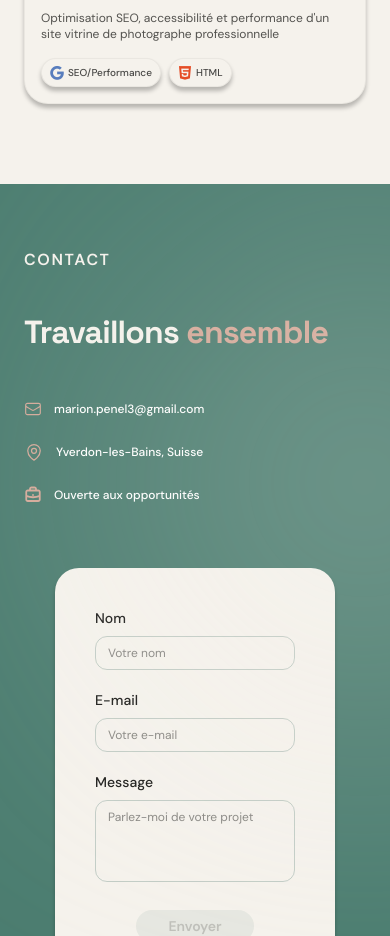
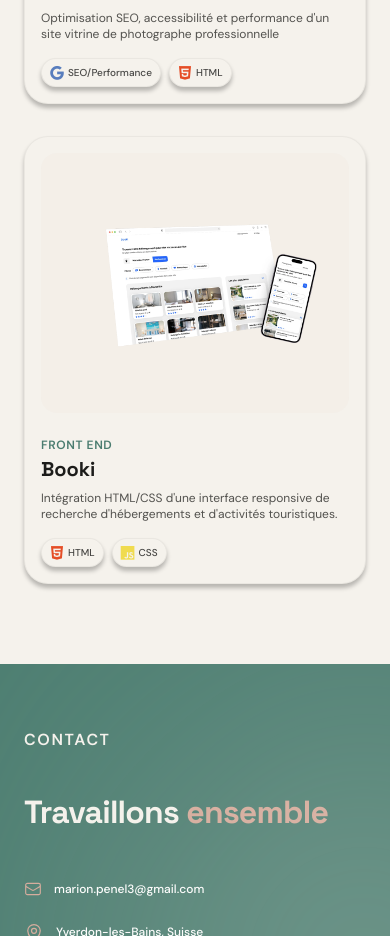
Before and after one commit to Marionpnl/Portfolio-2026, a React (Vite) app: page / in a window 390 px wide. Shown: the part 5260-6196 px from the top of the page. Built offline with nearby package versions, Linux system fonts and the light colour scheme.

Commit message:
Added Booki project + hero section layout on large screen

```diff
--- a/src/components/sections/Hero.tsx
+++ b/src/components/sections/Hero.tsx
@@ -15,14 +15,14 @@ const Hero = () => {
         {/* Deuxième cercle flou (en haut à droite) */}
         <div className="absolute -top-20 -right-20 w-60 md:w-100 h-60 md:h-100 rounded-full bg-rose blur-[200px] md:blur-[280px]" />
       </div>
-      <div className="w-full max-w-6xl mx-auto flex flex-col lg:flex-row md:items-center md:justify-between md:mb-14">
+      <div className="w-full max-w-6xl 2xl:max-w-7xl mx-auto flex flex-col lg:flex-row md:items-center md:justify-between md:mb-14">
         {/*Tag & Titre*/}
         <div className="animate-reveal">
-          <p className="text-black font-dm font-medium tracking-widest text-xs md:text-sm mb-6">
+          <p className="text-black font-dm font-medium tracking-widest text-xs md:text-sm 2xl:text-lg mb-6 lg:mb-8 2xl:mb-15">
             {t('hero.tag')}
           </p>
 
-          <h1 className="font-space text-4xl md:text-[48px] font-bold text-black leading-[1.2] max-w-5xl mb-20 md:mb-14 tracking-tight">
+          <h1 className="font-space text-4xl md:text-[48px] 2xl:text-6xl font-bold text-black leading-[1.2] max-w-5xl mb-20 md:mb-14 tracking-tight">
             <Trans
               i18nKey="hero.title"
               components={{
@@ -42,7 +42,7 @@ const Hero = () => {
           {/* Bouton Principal - Voir mes projets */}
           <a
             href="#projects"
-            className="px-6 py-2.5 md:px-8 flex items-center justify-center bg-sage text-cream rounded-full font-dm font-bold text-sm md:text-[16px] text-center transition-all hover:bg-green hover:scale-105 active:scale-95 shadow-[0_4px_4px_rgba(0,0,0,0.25)]"
+            className="px-6 py-2.5 md:px-8 flex items-center justify-center bg-sage text-cream rounded-full font-dm font-bold text-sm md:text-[16px] 2xl:text-lg text-center transition-all hover:bg-green hover:scale-105 active:scale-95 shadow-[0_4px_4px_rgba(0,0,0,0.25)]"
           >
             <span className="md:hidden">{t('hero.cta_projects_mobile')}</span>
             <span className="hidden md:inline">{t('hero.cta_projects')}</span>
@@ -51,14 +51,14 @@ const Hero = () => {
           {/* Bouton Secondaire - Me contacter */}
           <a
             href="#contact"
-            className="px-6 py-2.5 md:px-8 flex items-center justify-center bg-cream text-black rounded-full font-dm font-bold text-sm md:text-[16px] text-center transition-all duration-300 hover:scale-105 active:scale-95 shadow-[0_4px_4px_rgba(0,0,0,0.25)]"
+            className="px-6 py-2.5 md:px-8 flex items-center justify-center bg-cream text-black rounded-full font-dm font-bold text-sm md:text-[16px] 2xl:text-lg  text-center transition-all duration-300 hover:scale-105 active:scale-95 shadow-[0_4px_4px_rgba(0,0,0,0.25)]"
           >
             {t('hero.cta_contact')}
           </a>
         </div>
       </div>
       {/* Bas de page Hero : Flèche centrale et Réseaux sociaux */}
-      <div className="mt-8 md:mt-15 pt-10 flex flex-col lg:flex-row md:items-center md:justify-between w-full gap-4 lg:gap-0">
+      <div className="mt-8 md:mt-15 2xl:mt-30 pt-10 flex flex-col lg:flex-row md:items-center md:justify-between w-full gap-4 lg:gap-0">
         {/* 1. Zone gauche invisible sur mobile, prend de la place sur desktop pour équilibrer */}
         <div className="hidden lg:block lg:w-1/3" />
 
--- a/src/data/projects.ts
+++ b/src/data/projects.ts
@@ -3,6 +3,7 @@ import ninaImg from '../assets/images/nina-carducci.webp';
 import portfolioImg from '../assets/images/mon-portfolio.webp';
 import grimoireImg from '../assets/images/mon-vieux-grimoire.webp';
 import kasaImg from '../assets/images/kasa.webp';
+import bookiImg from '../assets/images/booki.webp';
 
 export const projects: Project[] = [
   {
@@ -43,4 +44,14 @@ export const projects: Project[] = [
     liveUrl: 'https://nina-carducci.vercel.app',
     image: ninaImg,
   },
+  {
+    id: 5,
+    slug: 'booki',
+    year: 2025,
+    category: 'front end',
+    stack: ['HTML', 'CSS'],
+    githubUrl: 'https://github.com/Marionpnl/Booki',
+    liveUrl: 'https://booki-gray.vercel.app/',
+    image: bookiImg,
+  },
 ];
--- a/src/i18n/en.json
+++ b/src/i18n/en.json
@@ -129,6 +129,22 @@
         "Strict use of TypeScript interfaces to secure project data and transpose Figma Auto Layout into code.",
         "Integration of react-i18next with asynchronous loading of JSON translation files."
       ]
+    },
+    "booki": {
+      "category": "front end",
+      "title": "Booki",
+      "card_description": "HTML/CSS integration of a responsive interface for searching accommodation and tourist activities.",
+      "about": "Booki is a platform for searching holiday accommodation and activities. The objective of this project was to transform Figma mockups into a functional, clean and fully responsive web interface, strictly adhering to the provided design specifications.",
+      "challenges": [
+        "Faithfully reproducing both desktop and mobile mockups with pixel-perfect precision.",
+        "Mastering responsive layout without a CSS framework, using only Flexbox and Grid.",
+        "Structuring HTML semantically to ensure accessibility and code readability."
+      ],
+      "solutions": [
+        "Detailed analysis of Figma mockups to extract exact spacing, typography and breakpoints.",
+        "Use of Flexbox and CSS Grid to build fluid layouts adapted to all screen formats.",
+        "Rigorous structuring of semantic HTML5 tags to ensure a clear content hierarchy."
+      ]
     }
   },
   "contact": {
--- a/src/i18n/fr.json
+++ b/src/i18n/fr.json
@@ -130,6 +130,22 @@
         "Réécriture sémantique des balises HTML, intégration des balises Schema.org (données structurées) et Meta Open Graph.",
         "Correction des contrastes, ajout des attributs alt et aria-label manquants et implémentation d'une navigation au clavier fluide."
       ]
+    },
+    "booki": {
+      "category": "Front end",
+      "title": "Booki",
+      "card_description": "Intégration HTML/CSS d'une interface responsive de recherche d'hébergements et d'activités touristiques.",
+      "about": "Booki est une plateforme de recherche de logements et d'activités de vacances. L'objectif de ce projet était de transformer des maquettes Figma en une interface web fonctionnelle, propre et entièrement responsive, en respectant scrupuleusement les spécifications graphiques fournies",
+      "challenges": [
+        "Reproduire fidèlement les maquettes desktop et mobile avec une précision pixel-perfect.",
+        "Maîtriser la mise en page responsive sans framework CSS en utilisant uniquement Flexbox et Grid.",
+        "Structurer le HTML de manière sémantique pour garantir l'accessibilité et la lisibilité du code."
+      ],
+      "solutions": [
+        "Analyse détaillée des maquettes Figma pour extraire les espacements, typographies et breakpoints exacts.",
+        "Utilisation de Flexbox et CSS Grid pour construire des layouts fluides adaptés à tous les formats d'écran.",
+        "Structuration rigoureuse des balises HTML5 sémantiques pour assurer une hiérarchie de contenu claire."
+      ]
     }
   },
   "contact": {
```
Also changed, not shown: src/assets/images/booki.webp (added).
